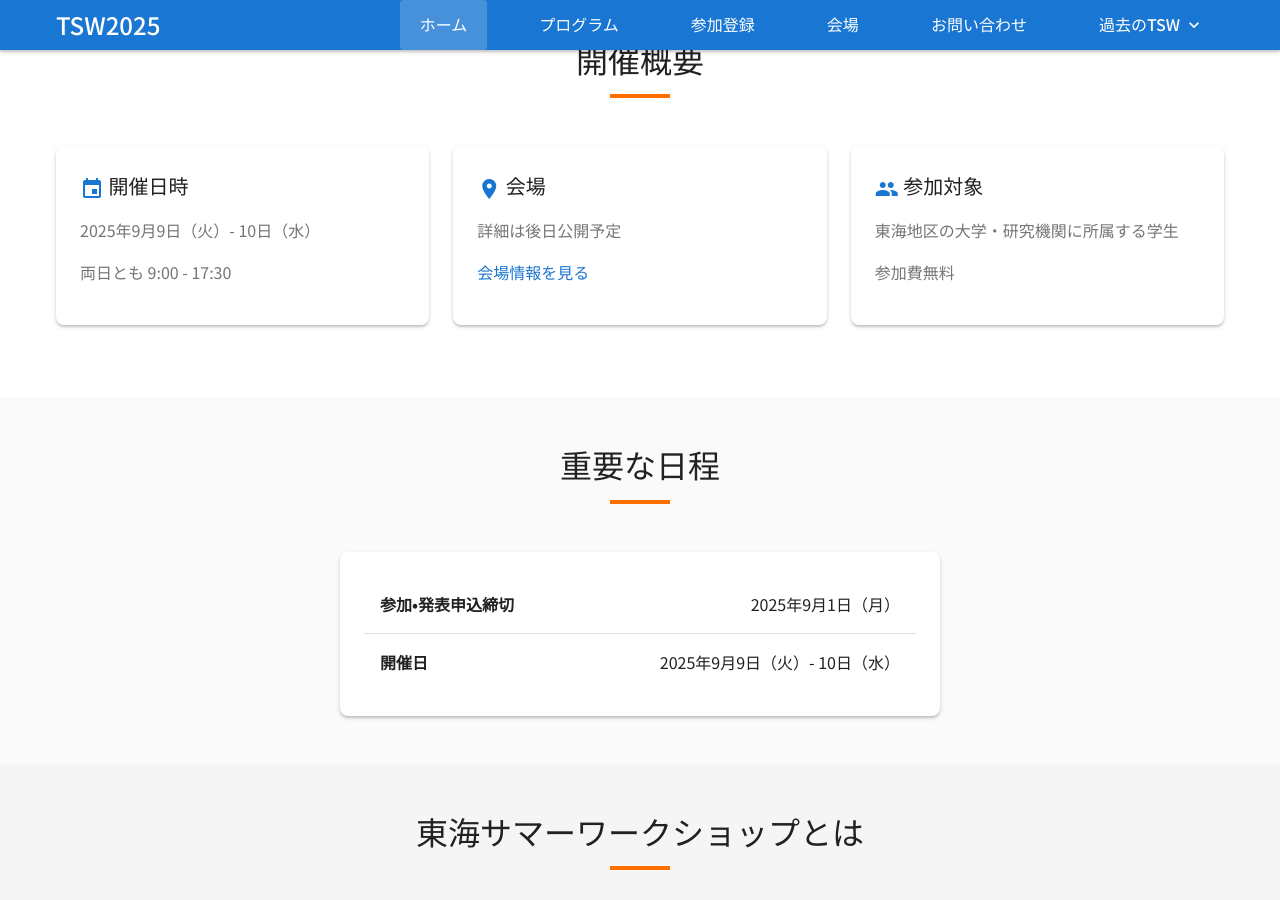
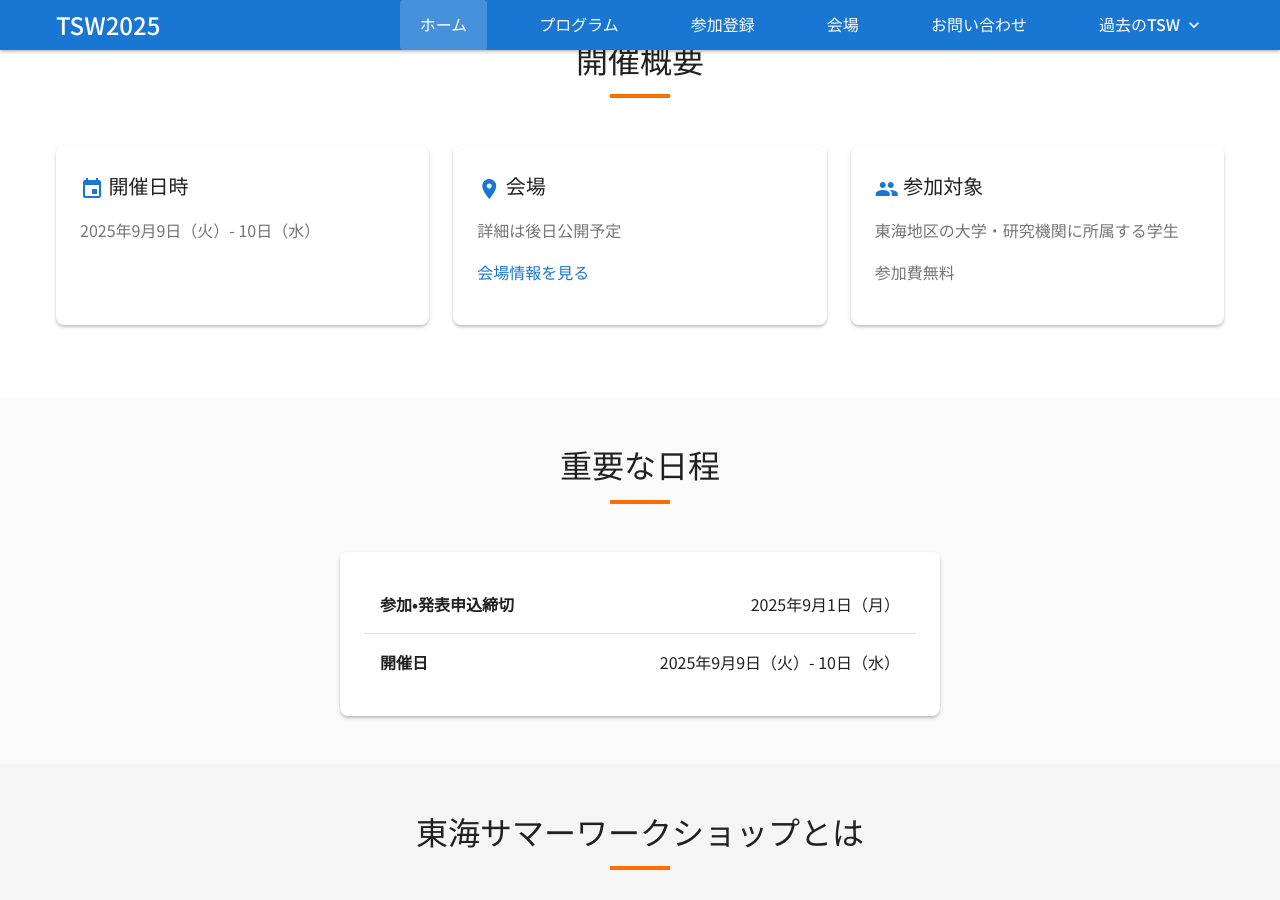
Before and after one commit to ogurilab/tsw2025, a Jekyll site: the page built from index.md, in a window 1280 px wide and 900 px high, scrolled down 1009 px. Built offline with Jekyll 4.4.1, drawn with Linux system fonts in a browser that asks for light colours.

Commit message:
東海サマーワークショップ2025の時間情報を更新し、時間を空欄に設定しました。

```diff
--- a/_data/event_info.yml
+++ b/_data/event_info.yml
@@ -2,7 +2,7 @@
 title: "東海サマーワークショップ2025"
 subtitle: "東海地区の大学研究室有志による研究発表会"
 dates: "2025年9月9日（火）- 10日（水）"
-time: "両日とも 9:00 - 17:30"
+time: ""
 registration_deadline: "2025年8月31日"
 abstract_deadline: "2025年7月31日"
 paper_deadline: "2025年8月20日"
```
